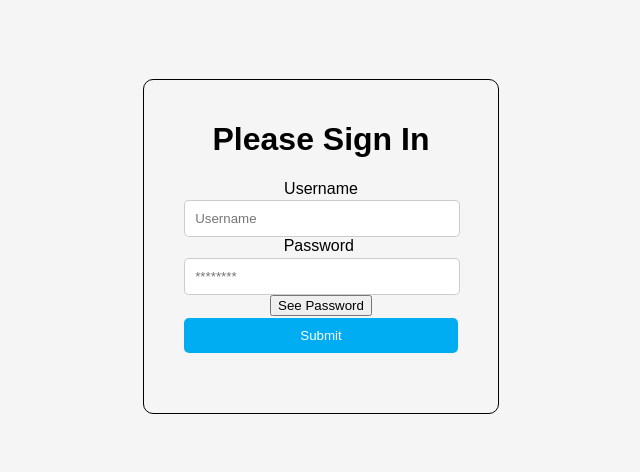
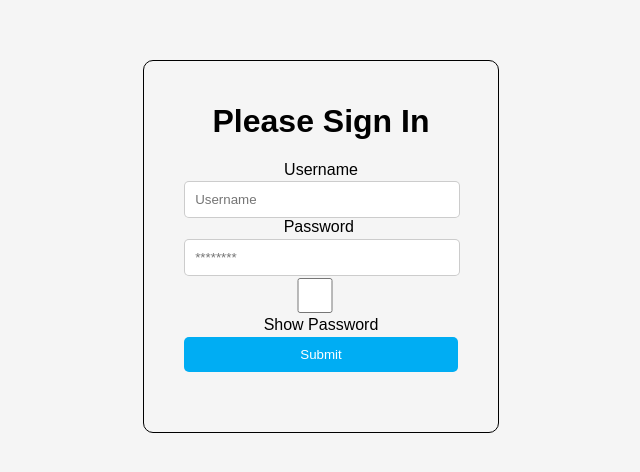
Before and after one commit to Ferrington/chat-app, a Vue app in the folder client/: page /login in a window 1280 px wide. Shown: the part 154-626 px from the top of the page, without its empty margins (319-959 px from the left). Built offline with nearby package versions, Linux system fonts and the light colour scheme; no server answers.

Commit message:
added show password functionality - need to style

```diff
--- a/client/src/views/LoginView.vue
+++ b/client/src/views/LoginView.vue
@@ -11,10 +11,7 @@ const user = ref<UserDTO>({
   password: '',
 });
 
-let passwordFieldType = 'password';
-
-const switchVisibility = () =>
-  (passwordFieldType = passwordFieldType === 'password' ? 'text' : 'password');
+const showPassword = ref(false);
 </script>
 
 <template>
@@ -37,15 +34,16 @@ const switchVisibility = () =>
           <div class="input-container">
             <label for="password">Password</label>&nbsp;
             <input
-              :type="passwordFieldType"
+              :type="showPassword ? 'text' : 'password'"
               id="password"
               placeholder="********"
               v-model="user.password"
               required
             />
           </div>
+          <input type="checkbox" id="checkbox" v-model="showPassword" />
+          <label for="checkbox">Show Password</label>
         </div>
-        <button @click="switchVisibility">See Password</button>
         <input type="submit" class="submit" />
       </form>
     </div>
```
